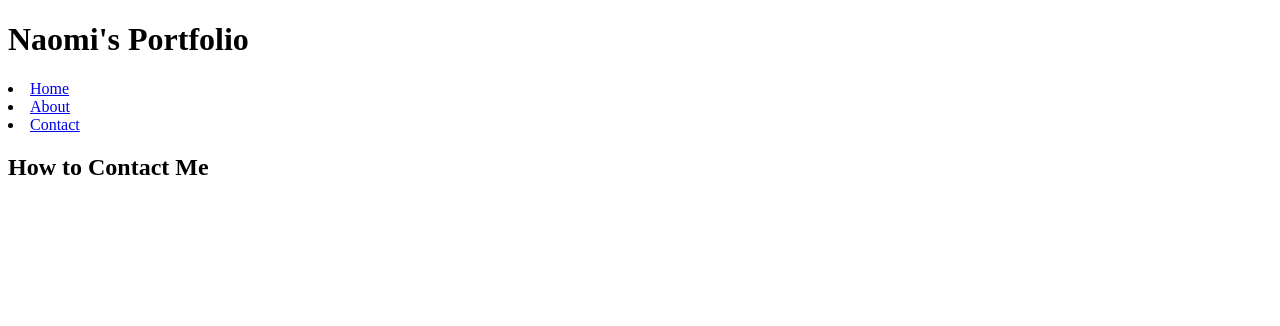
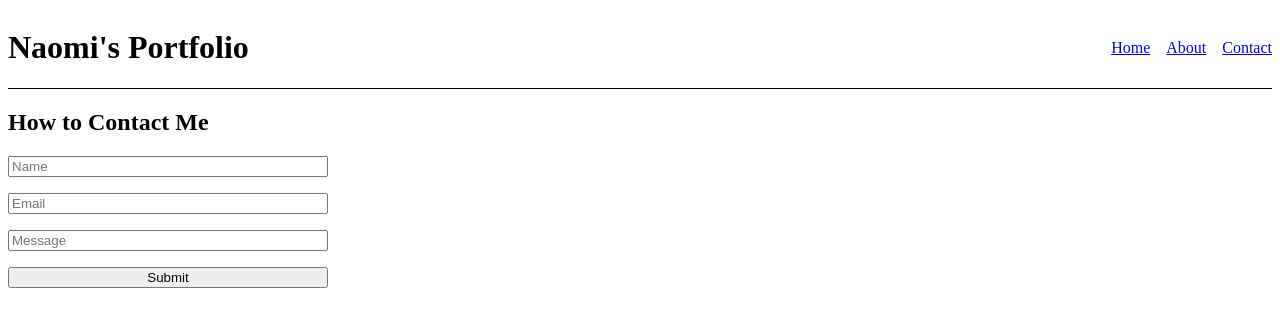
Before and after one commit to Naethenerd678/naomi-ukadike-portfolio, a plain HTML site: page contact.html in a window 1280 px wide. Drawn offline with Linux system fonts and the light colour scheme.

Commit message:
Complete Contact

```diff
--- a/contact.html
+++ b/contact.html
@@ -3,19 +3,32 @@
   <head>
     <meta charset="UTF-8" />
     <meta name="viewport" content="width=device-width, initial-scale=1.0" />
+    <link rel="stylesheet" href="styles.css" />
     <title>How to Contact Me</title>
   </head>
   <body>
     <header>
       <h1>Naomi's Portfolio</h1>
       <nav>
-        <li><a href="index.html">Home</a></li>
-        <li><a href="about.html">About</a></li>
-        <li><a href="contact.html">Contact</a></li>
+        <ul class="nav-list">
+          <li><a href="index.html">Home</a></li>
+          <li><a href="about.html">About</a></li>
+          <li><a href="contact.html">Contact</a></li>
+        </ul>
       </nav>
     </header>
     <h2>How to Contact Me</h2>
-
+    <form action="" method="POST" onSubmit="onSubmit(event)">
+      <input type="text" name="name" placeholder="Name" required />
+      <input type="email" name="email" placeholder="Email" required />
+      <input type="text" name="message" placeholder="Message" required />
+      <button type="submit">Submit</button>
+    </form>
+    <script>
+      function onSubmit(event) {
+        event.preventDefault();
+        alert("Thank you, your message has been received!");
+      }
+    </script>
   </body>
-
 </html>
--- /dev/null
+++ b/styles.css
@@ -0,0 +1,21 @@
+header{
+    display:flex;
+    justify-content:space-between;
+    align-items: center;
+    border-bottom:1px solid black;
+}
+
+
+.nav-list {
+    display:flex;
+    gap:16px;
+    list-style-type: none;
+}
+
+form{
+    gap:16px;
+    max-width:320px;
+    display:flex;
+    flex-direction:column
+
+}
```
Also changed, not shown: about.html (+6 -3 lines), index.html (+17 -11 lines).
